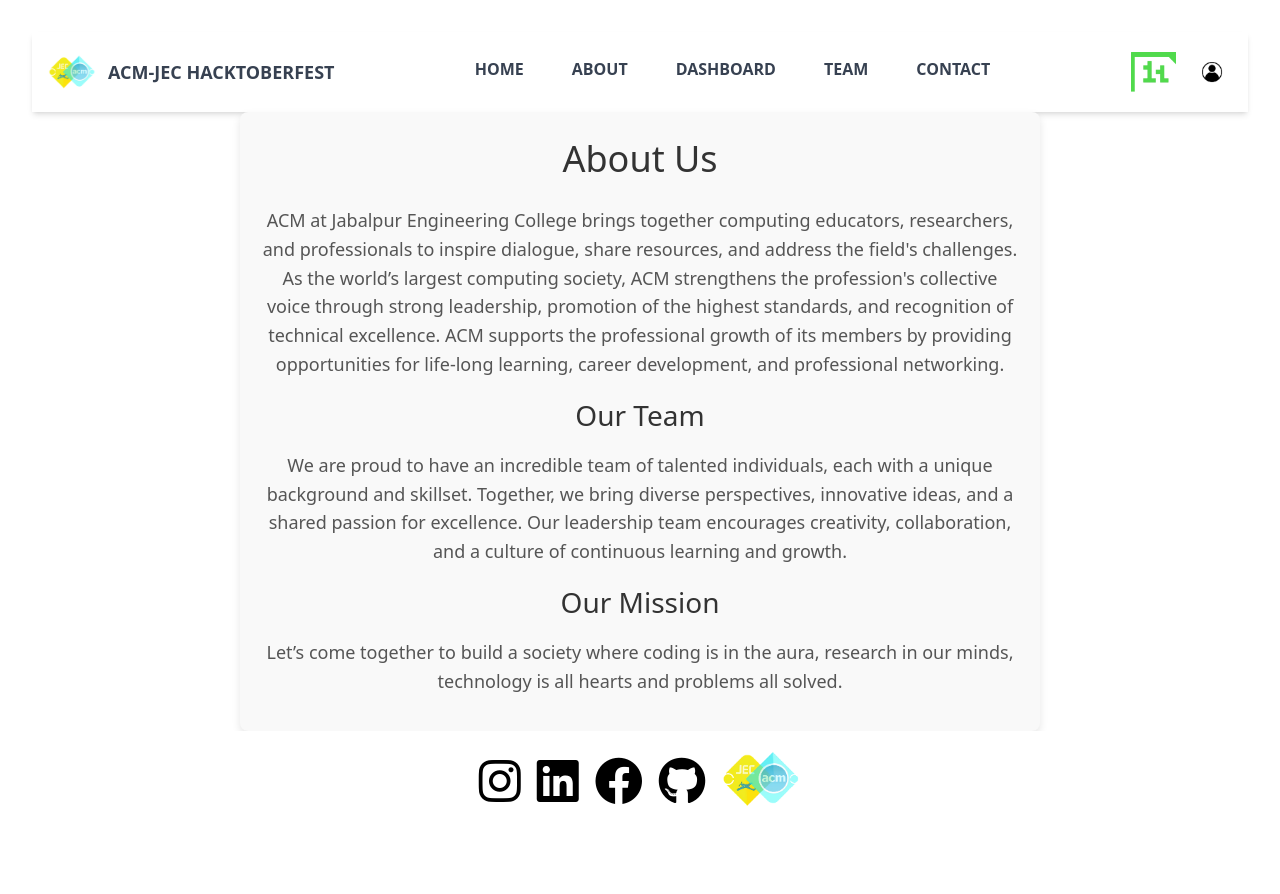
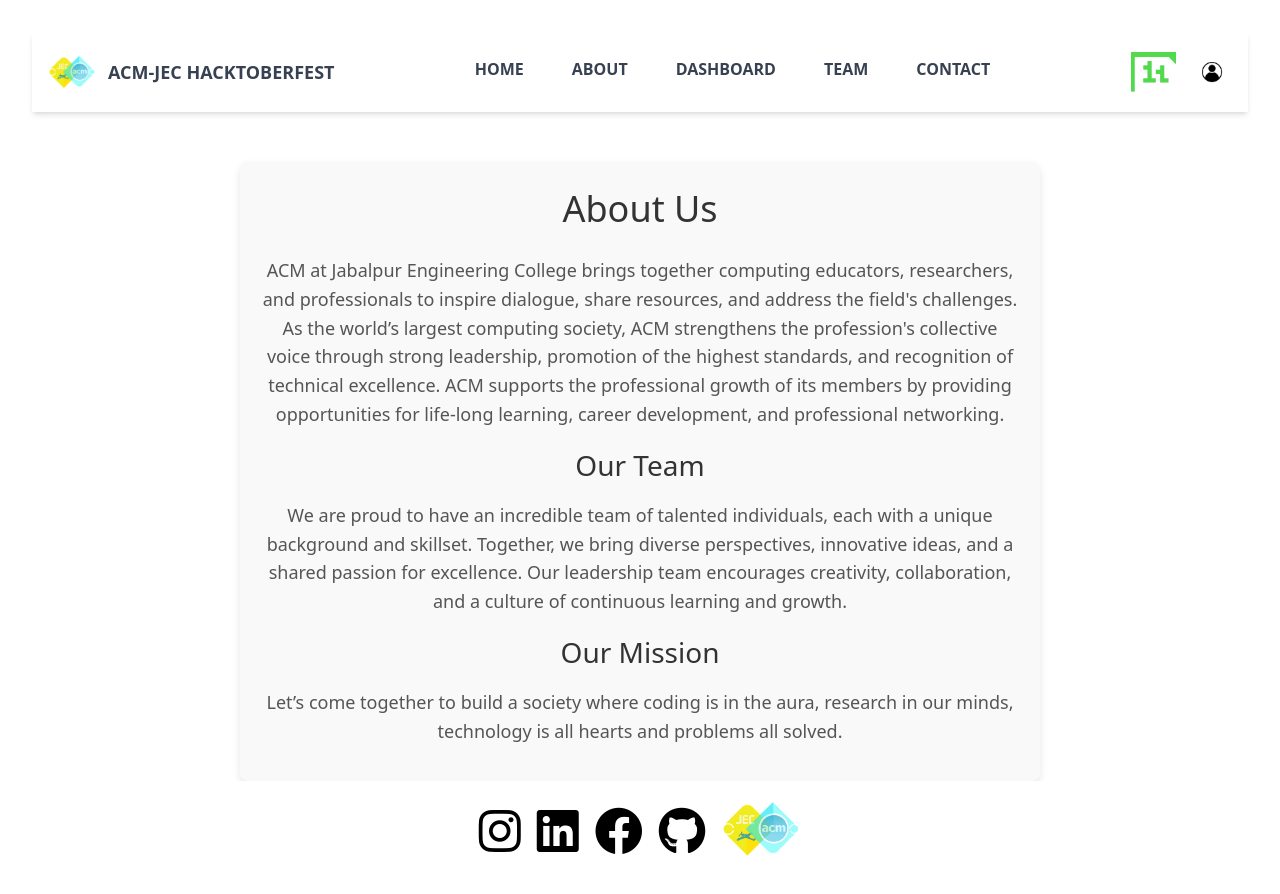
Before and after one commit to rohan-27p/Hacktober2024-Web_Development--GoHacktober, a React (Vite) app: page /about in a window 1280 px wide. Shown: the top 894 px of the page. Before the commit the page ends 859 px from the top, so only its background shows below. Built offline with nearby package versions, Linux system fonts and the light colour scheme.

Commit message:
about page minor ui fix

```diff
--- a/src/pages/AboutUs.jsx
+++ b/src/pages/AboutUs.jsx
@@ -34,6 +34,7 @@ const styles = {
   container: {
     maxWidth: '800px',
     margin: '0 auto',
+    marginTop:'50px',
     padding: '20px',
     textAlign: 'center',
     borderRadius: '8px',
```
